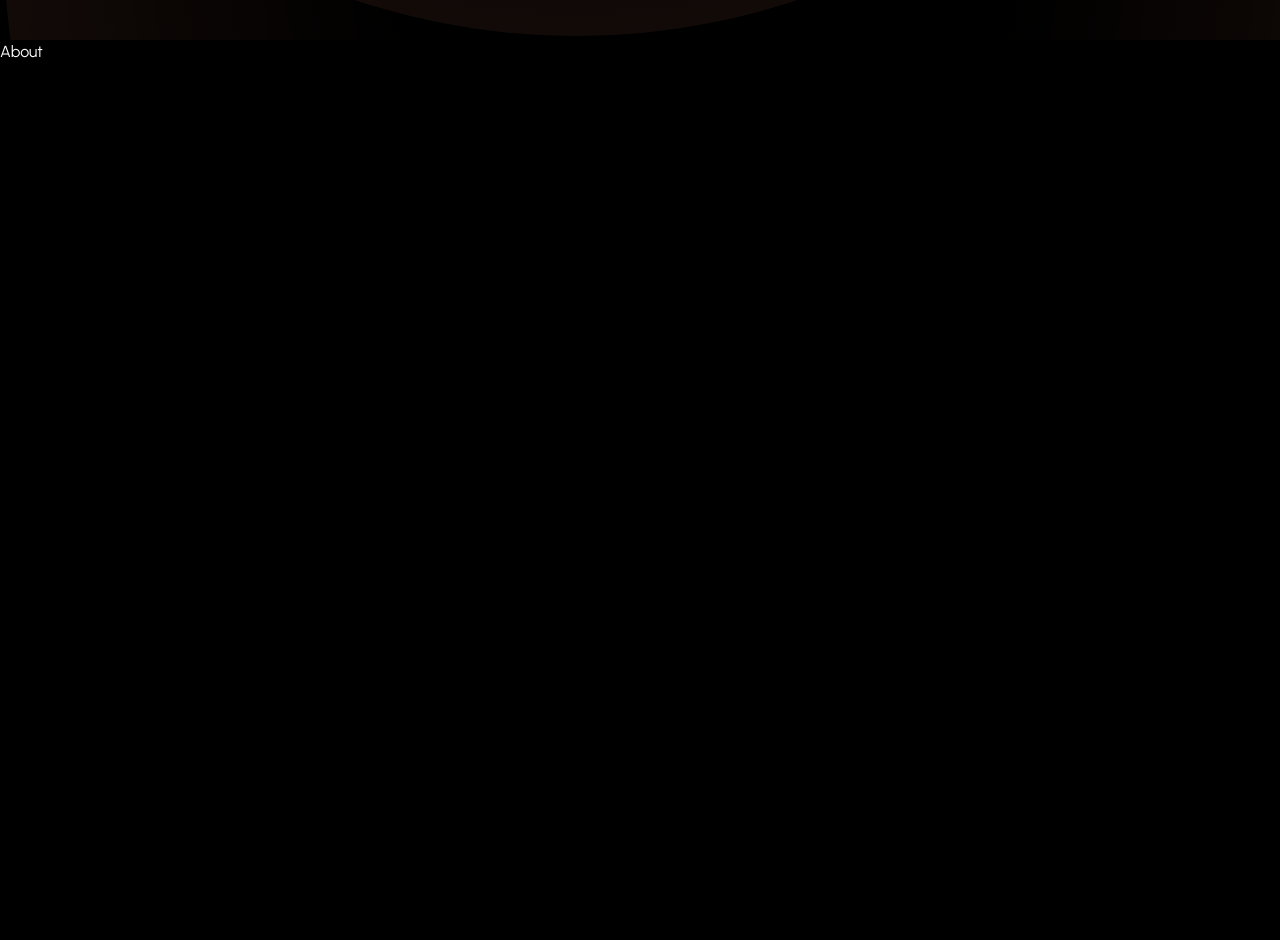
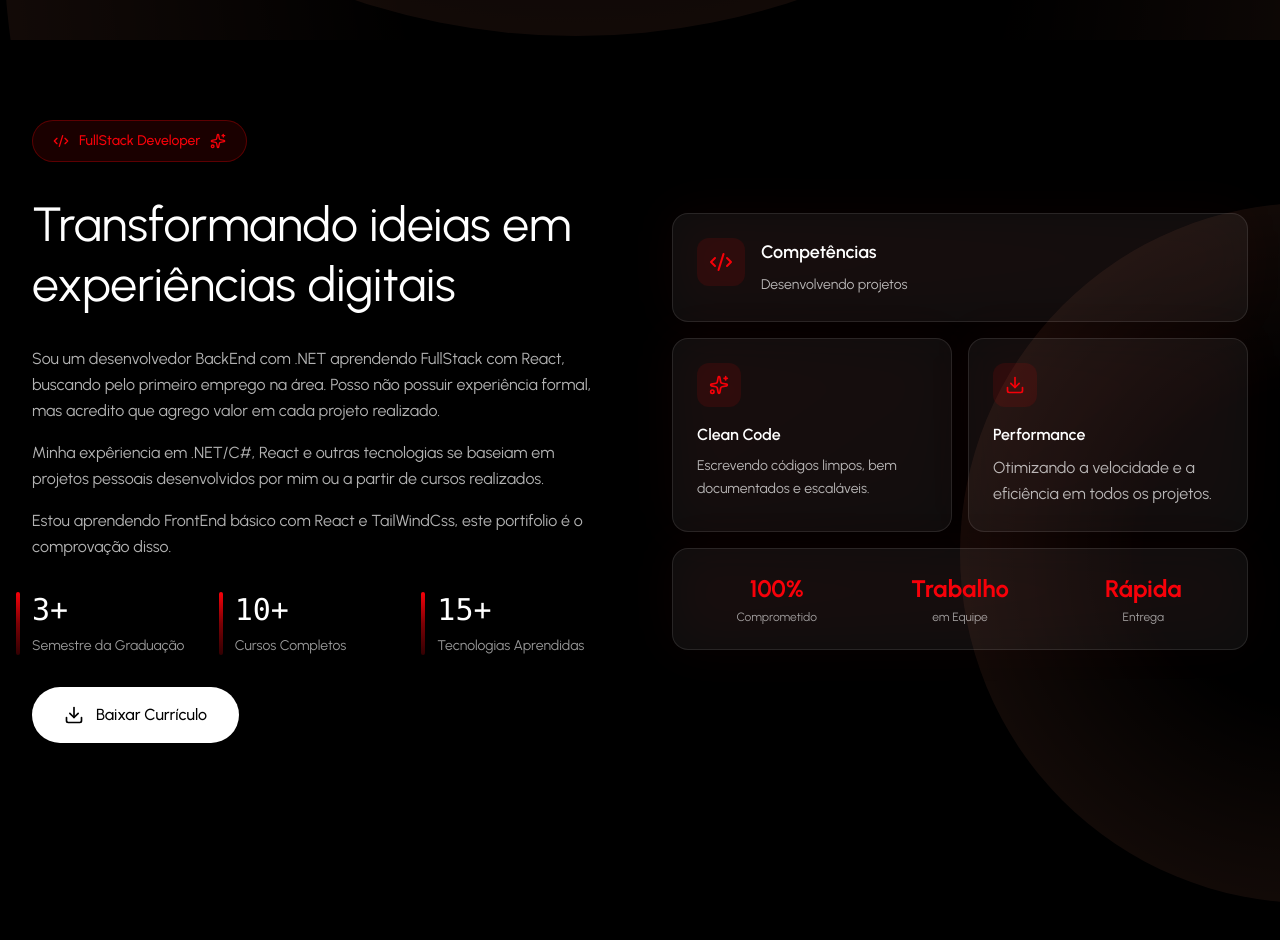
Before and after one commit to miccaaz/personal-portfolio-micz, a React (Vite) app: page / in a window 1280 px wide. Shown: the part 760-1700 px from the top of the page. Before the commit the page ends 1624 px from the top, so only its background shows below. Built offline with nearby package versions, Linux system fonts and the light colour scheme.

Commit message:
Finalizando seção Sobre

```diff
--- a/src/components/layout/NavBar.jsx
+++ b/src/components/layout/NavBar.jsx
@@ -1,5 +1,5 @@
 import React, { useState, useEffect } from 'react'
-import { Code, Menu, X } from 'lucide-react'
+import { Menu, X } from 'lucide-react'
 import { NAV_LINKS, PERSONAL_INFO } from '../../utils/constants'
 import { scrollToSection, useScrollSpy } from '../../hooks/useScrollSpy';
 
@@ -32,7 +32,7 @@ const NavBar = () => {
         <div className='flex items-center justify-between'>
           {/* Logo */}
           <div className='flex items-center gap-4'>
-            <Code className='w-6 h-6 text-primary' />
+            <img src="../../images/logo.png" className='w-8 h-8 text-primary hover:scale-120' draggable={false} />
 
             <button
               onClick={() => window.scrollTo({ top: 0, behavior: 'smooth'})}
--- a/src/components/sections/About.jsx
+++ b/src/components/sections/About.jsx
@@ -1,8 +1,160 @@
-import React from 'react'
+import React, {useState, useEffect }from 'react'
+import { Download, Code2, Sparkles } from 'lucide-react'
+import { SiDotnet, SiReact, SiJavascript, SiTypescript, SiTailwindcss, SiPostgresql, SiMysql, SiGit, SiGithub } from 'react-icons/si';
+import { TbBrandCSharp } from 'react-icons/tb';
+import { DiVisualstudio } from "react-icons/di";
+import { VscVscode } from "react-icons/vsc";
+import { ABOUT_STATS, PERSONAL_INFO } from '../../utils/constants';
+import FadeIn from '../animations/FadeIn';
+import RadialGradientBackground from '../backgrounds/RadialGradientBackground';
 
 const About = () => {
+
+  const skills = [
+    { name: '.Net', icon: SiDotnet, color: '#000000' },
+    { name: 'C#', icon: TbBrandCSharp, color: '#000000' },
+    { name: 'React.js', icon: SiReact, color: '#000000' },
+    { name: 'JavaScript', icon: SiJavascript, color: '#000000' },
+    { name: 'TypeScript', icon: SiTypescript, color: '#000000' },
+    { name: 'TailWindCss', icon: SiTailwindcss, color: '#000000' },
+    { name: 'PostgreSql', icon: SiPostgresql, color: '#000000' },
+    { name: 'MySql', icon: SiMysql, color: '#000000' },
+    { name: 'Git', icon: SiGit, color: '#000000' },
+    { name: 'GitHub', icon: SiGithub, color: '#000000' },
+    { name: 'Visual Studio', icon: DiVisualstudio, color: '#000000' },
+    { name: 'VS Code', icon: VscVscode, color: '#000000' }
+  ]
   return (
-    <div>About</div>
+    <section id='about' className='relative py-20 bg-black overflow-hidden'>
+      <RadialGradientBackground variant='about'/>
+
+      <div className='relative z-10 max-w-7xl mx-auto px-4 sm:px-6 lg:px-8'>
+        {/* Main Grid */}
+        <div className='grid grid-cols-1 lg:grid-cols-2 gap-16 items-center mb-20'>
+          {/* Left Column - Content */}
+          <div className='flex flex-col gap-12'>
+            <div className='flex flex-col gap-8'>
+              <FadeIn delay={60}>
+                <div className='inline-flex items-center gap-2.5 px-5 py-2.5 border border-primary/30 bg-primary/10 rounded-full w-fit'>
+                  <Code2 className='w-4 h-4 text-primary' />
+                  <span className='text-sm text-primary font-medium'>
+                    {PERSONAL_INFO.title}
+                  </span>
+                  <Sparkles className='w-4 h-4 text-primary' />
+                </div>
+              </FadeIn>
+
+              <FadeIn delay={100}>
+                <h2 className='text-4xl lg:text-5xl font-normal text-white leading-tight'>
+                  Transformando ideias em experiências digitais
+                </h2>
+              </FadeIn>
+
+              <FadeIn delay={200}>
+                <div className='flex flex-col gap-4'>
+                  {PERSONAL_INFO.bio.map((paragrafh, index) => (
+                    <p key={index} className='text-base text-white/70 leading-relaxed'>
+                      {paragrafh}
+                    </p>
+                  ))}
+                </div>
+              </FadeIn>
+
+              <FadeIn delay={300}>
+                <div className='grid grid-cols-3 gap-8'>
+                  {ABOUT_STATS.map((stat, index) => (
+                    <div key={index} className='relative'>
+                      <div className='absolute -left-4 top-0 w-1 h-full bg-linear-to-b from-primary via-primary/50 to-primary/20 rounded-full'></div>
+                      <div className='text-3xl font-normal text-white mb-2 font-mono'>
+                        {stat.value}
+                      </div>
+                      <p className='text-sm text-white/60 leading-snug'>
+                        {stat.label}
+                      </p>
+                    </div>
+                  ))}
+                </div>
+              </FadeIn>
+
+              <FadeIn delay={400}>
+                <button
+                  onClick={() => window.open(PERSONAL_INFO.resume, '_blank') }
+                  className='inline-flex items-center gap-3 bg-white hover:bg-white/90 text-black rounded-full px-8 py-4 text-base font-medium transition-all duration-300 w-fit group'
+                >
+                  <Download className='w-5 h-5 group-hover:translate-y-0.5 transition-transform duration-300' />
+                  Baixar Currículo
+                </button>
+              </FadeIn>
+            </div>
+          </div>
+
+          {/* Right Column - Info Grid */}
+          <FadeIn delay={200}>
+            <div className='grid grid-cols-2 gap-4'>
+              <div className='col-span-2 relative group'>
+                <div className='absolute inset-0 bg-linear-to-br from-primary/10 to-primary/5 rounded-2xl blur-xl opacity-50 group-hover:opacity-75 transition-opacity duration-300'></div>
+                <div className='relative bg-white/5 border border-white/10 rounded-2xl p-6 hover:border-primary/30 transition-all duration-300 h-full'>
+                  <div className='flex items-start gap-4'>
+                    <div className='p-3 bg-primary/10 rounded-xl'>
+                      <Code2 className='w-6 h-6 text-primary' />
+                    </div>
+                    <div className='flex-1'>
+                      <h3 className='text-lg font-semibold text-white mb-2'>Competências</h3>
+                      <p className='text-sm text-white/70 leading-relaxed'>
+                        Desenvolvendo projetos
+                      </p>
+                    </div>
+                  </div>
+                </div>
+              </div>
+
+              <div className='relative group'>
+                <div className='absolute inset-0 bg-linear-to-br from-primary/10 to-primary/5 rounded-2xl blur-xl opacity-50 group-hover:opacity-75 transition-opacity duration-300'></div>
+                <div className='relative bg-white/5 border border-white/10 rounded-2xl p-6 hover:border-primary/30 transition-all duration-300 h-full'>
+                  <div className='p-3 bg-primary/10 rounded-xl w-fit mb-4'>
+                    <Sparkles className='w-5 h-5 text-primary' />
+                  </div>
+                  <h3 className='text-base font-semibold text-white mb-2'>Clean Code</h3>
+                  <p className='text-sm text-white/70 leading-relaxed'>Escrevendo códigos limpos, bem documentados e escaláveis.</p>
+                </div>
+              </div>
+
+              <div className='relative group'>
+                <div className='absolute inset-0 bg-linear-to-br from-primary/10 to-primary/5 rounded-2xl blur-xl opacity-50 group-hover:opacity-75 transition-opacity duration-300'></div>
+                <div className='relative bg-white/5 border border-white/10 rounded-2xl p-6 hover:border-primary/30 transition-all duration-300 h-full'>
+                  <div className='p-3 bg-primary/10 rounded-xl w-fit mb-4'>
+                    <Download className='w-5 h-5 text-primary' />
+                  </div>
+                  <h3 className='text-base font-semibold text-white mb-2'>Performance</h3>
+                  <p className='ext-sm text-white/70 leading-relaxed'>Otimizando a velocidade e a eficiência em todos os projetos.</p>
+                </div>
+              </div>
+
+              <div className='col-span-2 relative group'>
+                <div className='absolute inset-0 bg-linear-to-br from-primary/10 to-primary/5 rounded-2xl blur-xl opacity-50 group-hover:opacity-75 transition-opacity duration-300'></div>
+                <div className='relative bg-white/5 border border-white/10 rounded-2xl p-6 hover:border-primary/30 transition-all duration-300 h-full'>
+                  <div className='grid grid-cols-3 gap-6 text-center'>
+                    <div>
+                      <div className='text-2xl font-bold text-primary mb-1'>100%</div>
+                      <div className='text-xs text-white/60'>Comprometido</div>
+                    </div>
+                    <div>
+                      <div className='text-2xl font-bold text-primary mb-1'>Trabalho</div>
+                      <div className='text-xs text-white/60'>em Equipe</div>
+                    </div>
+                    <div>
+                      <div className='text-2xl font-bold text-primary mb-1'>Rápida</div>
+                      <div className='text-xs text-white/60'>Entrega</div>
+                    </div>
+                  </div>
+
+                </div>
+              </div>
+            </div>
+          </FadeIn>
+        </div>
+      </div>
+    </section>
   )
 }
 
--- a/src/hooks/useScrollSpy.js
+++ b/src/hooks/useScrollSpy.js
@@ -1,7 +1,7 @@
 import { useEffect, useState } from 'react';
 
 export const useScrollSpy = (sectionIds, offset = 100) => {
-  const { activeSection, setActiveSection } = useState('');
+  const [ activeSection, setActiveSection ] = useState('');
 
   useEffect(() => {
     const handleScroll = () => {
--- a/src/utils/constants.js
+++ b/src/utils/constants.js
@@ -6,9 +6,9 @@ export const PERSONAL_INFO = {
   tagline: '',
   resume: '/curriculo.pdf',
   bio : [
-    'Sou um desenvolvedor BackEnd com .NET buscando pelo primeiro emprego na área.',
-    'Minha expêriencia se baseia em porjetos pessoais, desenvolvidos por mim ou a partir de cursos realizados.',
-    'Estou aprendendo FrontEnd básico com React, este portifolio é a confirmação desse fato.'
+    'Sou um desenvolvedor BackEnd com .NET aprendendo FullStack com React, buscando pelo primeiro emprego na área. Posso não possuir experiência formal, mas acredito que agrego valor em cada projeto realizado.',
+    'Minha expêriencia em .NET/C#, React e outras tecnologias se baseiam em projetos pessoais desenvolvidos por mim ou a partir de cursos realizados.',
+    'Estou aprendendo FrontEnd básico com React e TailWindCss, este portifolio é o comprovação disso.'
   ]
 }
 
@@ -19,10 +19,16 @@ export const SOCIAL_LINKS = {
 }
 
 export const STATS = [
-  { label: 'Anos de Expêriencia', value: '1+'},
+  { label: 'Anos de Expêriencia', value: '2+'},
   { label: 'Projetos Completos', value: '10+'},
   { label: 'Tecnologias Aprendidas', value: '15+'},
   { label: 'Commits de Códigos', value: '100+'}
+]
+
+export const ABOUT_STATS = [
+  { label: 'Semestre da Graduação ', value: '3+'},
+  { label: 'Cursos Completos', value: '10+'},
+  { label: 'Tecnologias Aprendidas', value: '15+'}
 ]
 
 export const NAV_LINKS = [
```
Also changed, not shown: public/images/logo.png (added).
